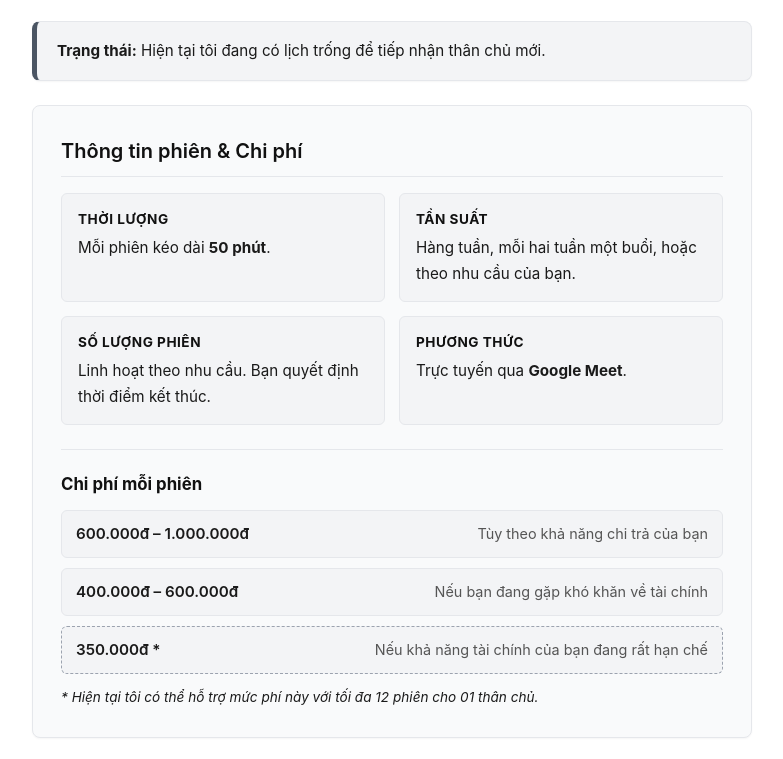
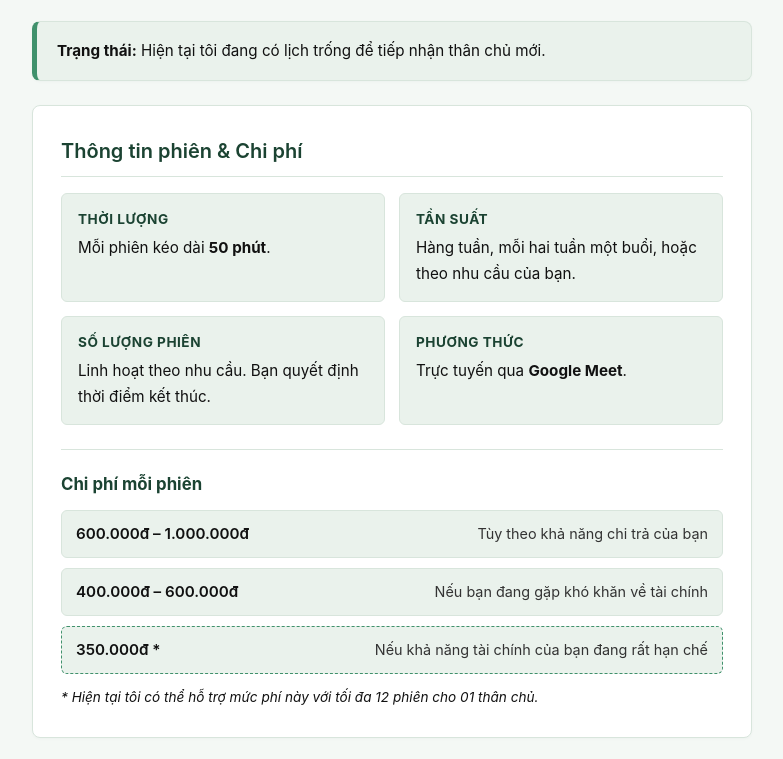
Before and after one commit to ngocquang0329/ngocquang0329.github.io, a plain HTML site: page index.html in a window 1280 px wide. Shown: the part 249-1008 px from the top of the page, without its empty margins (248-1031 px from the left). Drawn offline with Linux system fonts and the light colour scheme.

Commit message:
Update style.css

```diff
--- a/style.css
+++ b/style.css
@@ -1,16 +1,16 @@
 :root {
-    /* Toàn bộ màu chữ: Đen và xám than trung tính */
-    --text-main: #1a1a1a;
-    --text-muted: #555555;
-    --heading-color: #111111;
+    /* Màu chữ: Đen chuẩn cho nội dung thường, xanh đậm cho tiêu đề */
+    --text-main: #111111;
+    --text-muted: #333333;
+    --heading-green: #1b4332;       /* Xanh đậm sang trọng */
     --link-color: #111111;
 
-    /* Toàn bộ màu nền: Trắng và xám nhạt tự nhiên */
-    --bg-page: #ffffff;             /* Nền toàn trang trắng thuần */
-    --card-bg: #f9fafb;             /* Nền các ô lớn xám rất nhạt */
-    --sub-card-bg: #f3f4f6;         /* Nền các ô con xám sáng */
-    --border-line: #e5e7eb;         /* Đường viền xám mảnh */
-    --border-accent: #4b5563;       /* Đường viền nhấn xám đậm */
+    /* Màu nền: Nền toàn trang trắng, nền ô mang sắc xanh nhẹ */
+    --bg-page: #f4f8f5;             /* Nền trang màu trắng */
+    --card-bg: #ffffff;             /* Nền các ô lớn xanh lá rất nhạt */
+    --sub-card-bg: #eaf2ec;         /* Nền các ô con ngả xanh đậm hơn một chút */
+    --border-line: #d8e5dc;         /* Đường viền xanh xám thanh mảnh */
+    --border-accent: #40916c;       /* Điểm nhấn viền */
     --max-width: 720px;
 }
 
@@ -41,20 +41,20 @@ body {
     border-radius: 8px;
     padding: 28px;
     margin-bottom: 24px;
-    box-shadow: 0 1px 2px rgba(0, 0, 0, 0.04);
+    box-shadow: 0 1px 3px rgba(27, 67, 50, 0.03);
 }
 
-/* Tiêu đề đen đậm */
+/* Tiêu đề xanh đậm */
 .card h2 {
     font-size: 1.25rem;
     font-weight: 600;
-    color: var(--heading-color);
+    color: var(--heading-green);
     margin-bottom: 16px;
     border-bottom: 1px solid var(--border-line);
     padding-bottom: 8px;
 }
 
-/* Chữ thường */
+/* Chữ thường màu đen */
 .card p {
     margin-bottom: 14px;
     color: var(--text-main);
@@ -77,7 +77,7 @@ body {
     font-size: 1.65rem;
     font-weight: 600;
     line-height: 1.3;
-    color: var(--heading-color);
+    color: var(--heading-green);
     margin-bottom: 6px;
 }
 
@@ -102,7 +102,7 @@ body {
 }
 
 .contact-info a:hover {
-    color: #000000;
+    color: var(--heading-green);
 }
 
 .profile-image img {
@@ -145,7 +145,7 @@ body {
     font-size: 0.85rem;
     text-transform: uppercase;
     letter-spacing: 0.5px;
-    color: var(--heading-color);
+    color: var(--heading-green);
     margin-bottom: 4px;
 }
 
@@ -165,7 +165,7 @@ body {
 .fee-section h3 {
     font-size: 1.05rem;
     margin-bottom: 12px;
-    color: var(--heading-color);
+    color: var(--heading-green);
 }
 
 .fee-levels {
@@ -187,7 +187,7 @@ body {
 
 .fee-item.highlight {
     border-style: dashed;
-    border-color: #9ca3af;
+    border-color: var(--border-accent);
 }
 
 .fee-range {
@@ -234,7 +234,7 @@ body {
 .education-item h3 {
     font-size: 1rem;
     font-weight: 600;
-    color: var(--heading-color);
+    color: var(--heading-green);
     margin-bottom: 2px;
 }
 
@@ -247,7 +247,7 @@ body {
 
 .edu-note {
     font-size: 0.88rem;
-    color: var(--text-muted);
+    color: #4a5568;
     margin-top: 2px;
     text-align: left;
 }
```
